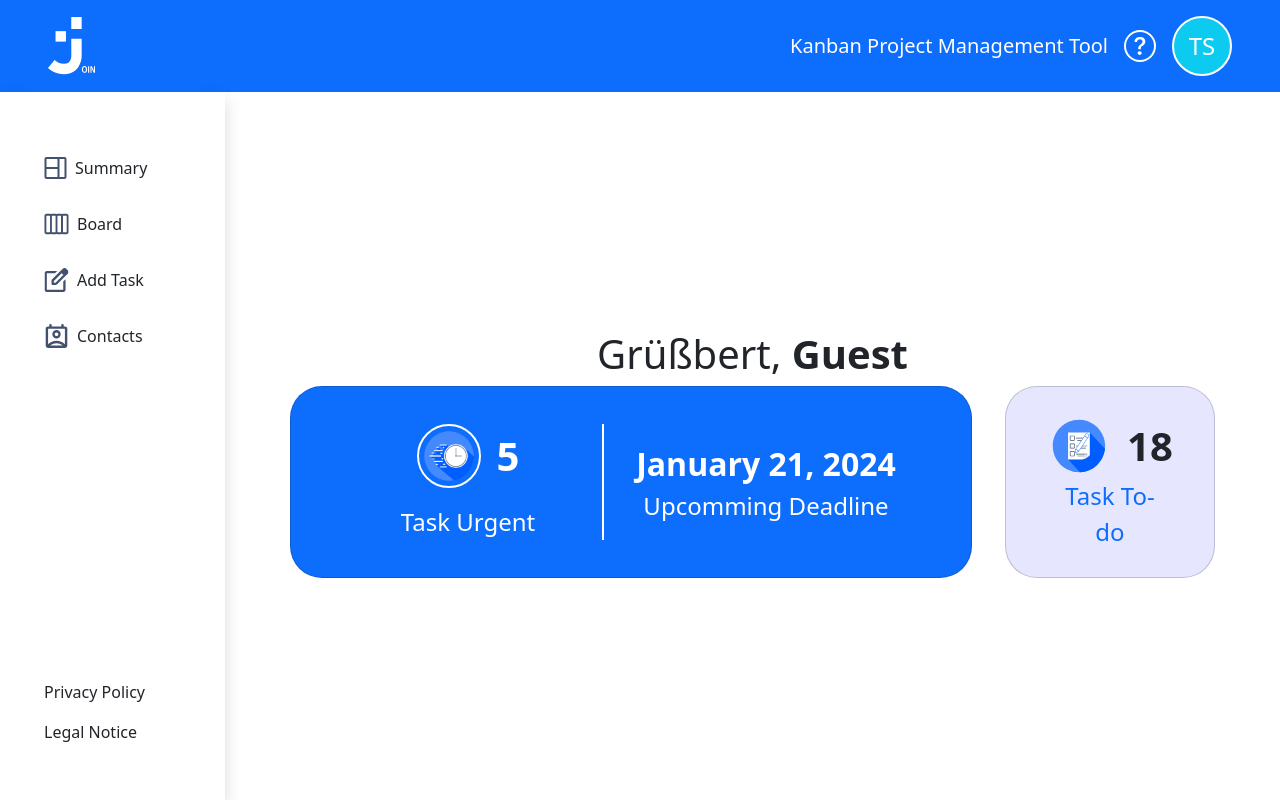
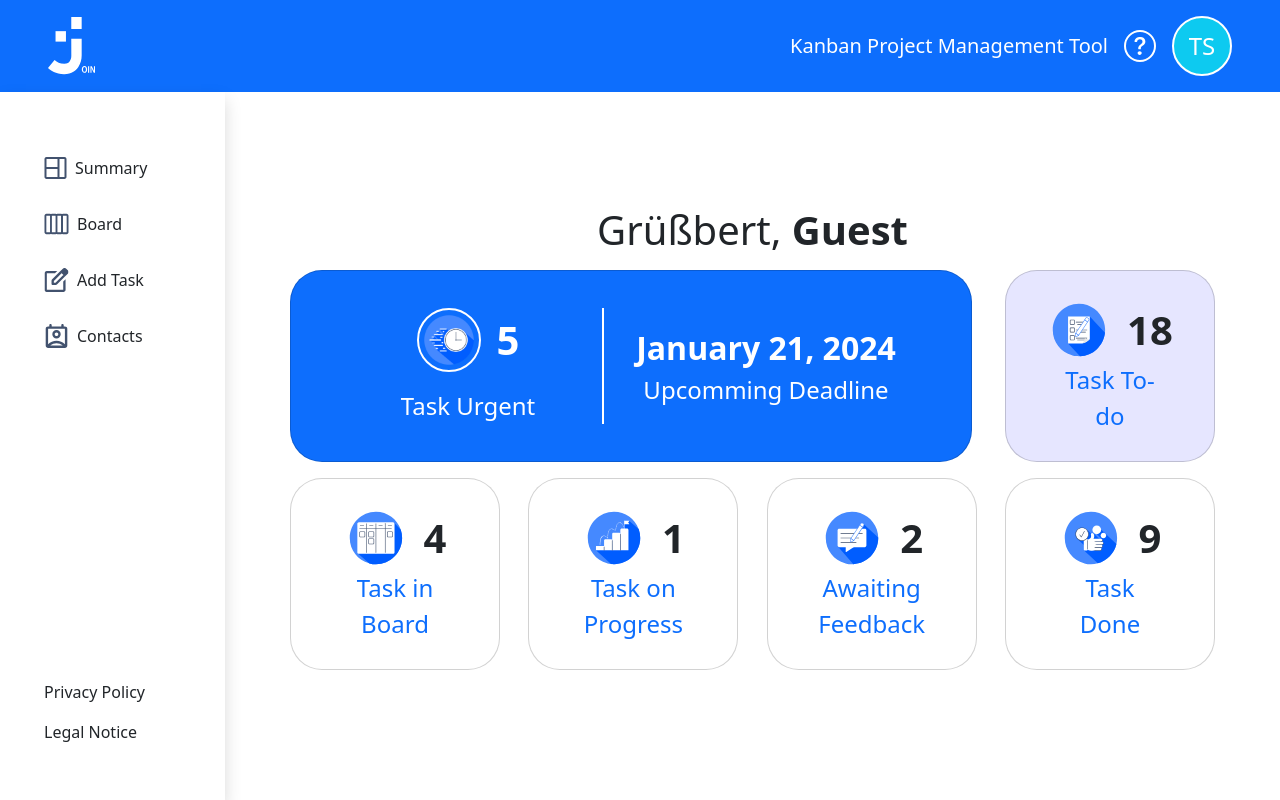
Before and after one commit to tonyS912/voinfront, a Vue app: page /summary in a window 1280 px wide. Built offline with nearby package versions, Linux system fonts and the light colour scheme; the HTML template or start-up script is replaced by a standard one.

Commit message:
Refactor SmallTiles and SummaryView components

```diff
--- a/src/components/SmallTiles.vue
+++ b/src/components/SmallTiles.vue
@@ -1,12 +1,12 @@
 <template>
-    <div
+    <div role="button"
         class="card col-12 d-flex flex-center align-items-center justify-content-center rounded-5 p-4"
         :class="tille.classes"
     >
         <div class="col-12 d-flex flex-column align-items-center justify-content-center">
             <div class="d-flex justify-content-center align-items-center">
                 <div>
-                    <img class="icon-sum tilies-hov icon-size-lg me-3" :src="tille.img" />
+                    <img class="icon-size-lg me-3 icon-hov" :src="tille.img" />
                 </div>
                 <span class="fs-1 text-hov"
                     ><b>{{ tille.count }}</b></span
--- a/src/components/SummaryView.vue
+++ b/src/components/SummaryView.vue
@@ -1,12 +1,15 @@
 <template>
     <div
-        class="container container-xl col-12 col-sm-10 d-flex flex-column justify-content-center align-items-center align-items-xl-between mt-3 mb-6 mx-xl-auto px-xl-0"
+        class="container container-xl col-12 col-sm-9 d-flex flex-column justify-content-center align-items-center align-items-xl-between mb-6 mt-3 mt-lg-0 mx-xl-auto px-xl-0"
     >
-        <h1>Grüßbert, <b>Guest</b></h1>
+        <h1 class="mb-md-2 mb-lg-3">Grüßbert, <b>Guest</b></h1>
 
         <!-- First line Tillies on Summary -->
-        <div class="column col-12 d-flex flex-column flex-xl-row justify-content-center justify-content-xl-between align-items-center mb-3 mb-lg-0">
+        <div
+            class="column box-xl-size col-12 d-flex flex-column flex-xl-row justify-content-center justify-content-xl-between align-items-center mb-3 mb-lg-0"
+        >
             <div
+                role="button"
                 class="card col-12 col-lg-7 big-size d-flex flex-center flex-lg-row align-items-center justify-content-center bg-primary text-white rounded-5 p-3 my-3 my-xl-0"
             >
                 <div
@@ -39,9 +42,9 @@
         </div>
 
         <!-- Second line Tillies on Summary -->
-        <!-- <div class="overrides-row col-12 col-lg-10 justify-content-between">
+        <div class="box-size box-xl-size overrides-row col-12 col-lg-10 justify-content-between">
             <SmallTiles v-for="item in tilleList2" :tille="item" :key="item.id"></SmallTiles>
-        </div> -->
+        </div>
     </div>
 </template>
 
@@ -58,46 +61,46 @@ const tilleList1 = ref([
         id: 0,
         title: 'Task To-do',
         count: 18,
-        classes: 'mt-4 my-lg-0 bg-lavendel small-size',
+        classes: 'mt-4 my-lg-0 bg-lavendel small-size hover-to-do',
         text: 'text-primary',
         img: '/src/components/icons/svg/todo_list.svg'
     }
 ])
 
-/* const tilleList2 = ref([
+const tilleList2 = ref([
     {
         id: 0,
         title: 'Task in Board',
         count: 4,
-        classes: 'my-3 w-md-48 small-size',
-        text: 'text-primary',
+        classes: 'my-3 w-md-48 small-size small-lg-size hover-tille',
+        text: 'text-primary hover-text',
         img: '/src/components/icons/svg/board.svg'
     },
     {
         id: 1,
         title: 'Task on Progress',
         count: 1,
-        classes: 'my-3 w-md-48 small-size',
-        text: 'text-primary',
+        classes: 'my-3 w-md-48 small-size small-lg-size hover-tille',
+        text: 'text-primary hover-text',
         img: '/src/components/icons/svg/in_progress.svg'
     },
     {
         id: 2,
         title: 'Awaiting Feedback',
         count: 2,
-        classes: 'my-3 w-md-48 small-size',
-        text: 'text-primary',
+        classes: 'my-3 w-md-48 small-size small-lg-size hover-tille',
+        text: 'text-primary hover-text',
         img: '/src/components/icons/svg/awaiting_feedback.svg'
     },
     {
         id: 3,
         title: 'Task Done',
         count: 9,
-        classes: 'my-3 w-md-48 small-size',
-        text: 'text-primary',
+        classes: 'my-3 w-md-48 small-size small-lg-size hover-tille',
+        text: 'text-primary hover-text',
         img: '/src/components/icons/svg/done.svg'
     }
-]) */
+])
 </script>
 
 <style lang="scss">
@@ -126,8 +129,16 @@ const tilleList1 = ref([
         height: 192px;
     }
 
+    .box-size {
+        width: 682px;
+    }
+
     .small-size {
         max-width: 682px;
+    }
+
+    .small-lg-size {
+        width: 416px;
     }
 
     .container-xl {
@@ -135,7 +146,7 @@ const tilleList1 = ref([
     }
 }
 
-@media screen and (max-width: 992px) {
+@media screen and (max-width: 991.98px) {
     .mb-6 {
         margin-bottom: 5.5rem !important;
     }
@@ -143,8 +154,42 @@ const tilleList1 = ref([
 
 @media screen and (min-width: 1199.98px) {
     .small-size {
-        width: 210px;
+        width: 210px !important;
         height: 192px;
+    }
+
+    .box-xl-size {
+        width: 925px !important;
+    }
+}
+
+.hover-to-do {
+    &:hover {
+        background-color: #fff;
+        color: #4589ff;
+        transition: all 0.3s ease-in-out;
+        transform: scale(1.15);
+        border-top-left-radius: 0 !important;
+    }
+}
+
+.hover-tille {
+    &:hover {
+        background-color: #4589ff;
+        color: #fff;
+        transition: all 0.3s ease-in-out;
+        transform: scale(1.15);
+        border-top-left-radius: 0 !important;
+
+        .hover-text {
+            color: #fff !important;
+            transition: all 0.3s ease-in-out;
+        }
+
+        .icon-hov {
+            border: 2px solid #fff !important;
+            border-radius: 50%;
+        }
     }
 }
 </style>
```
